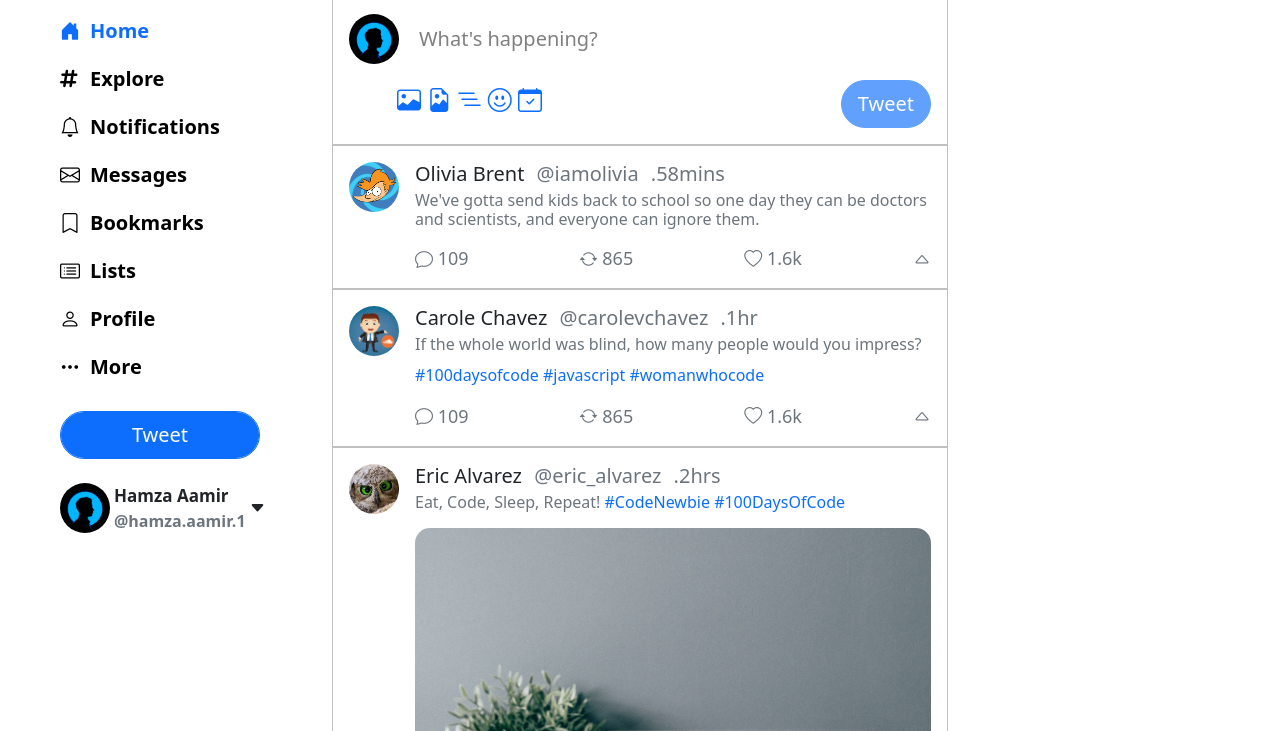
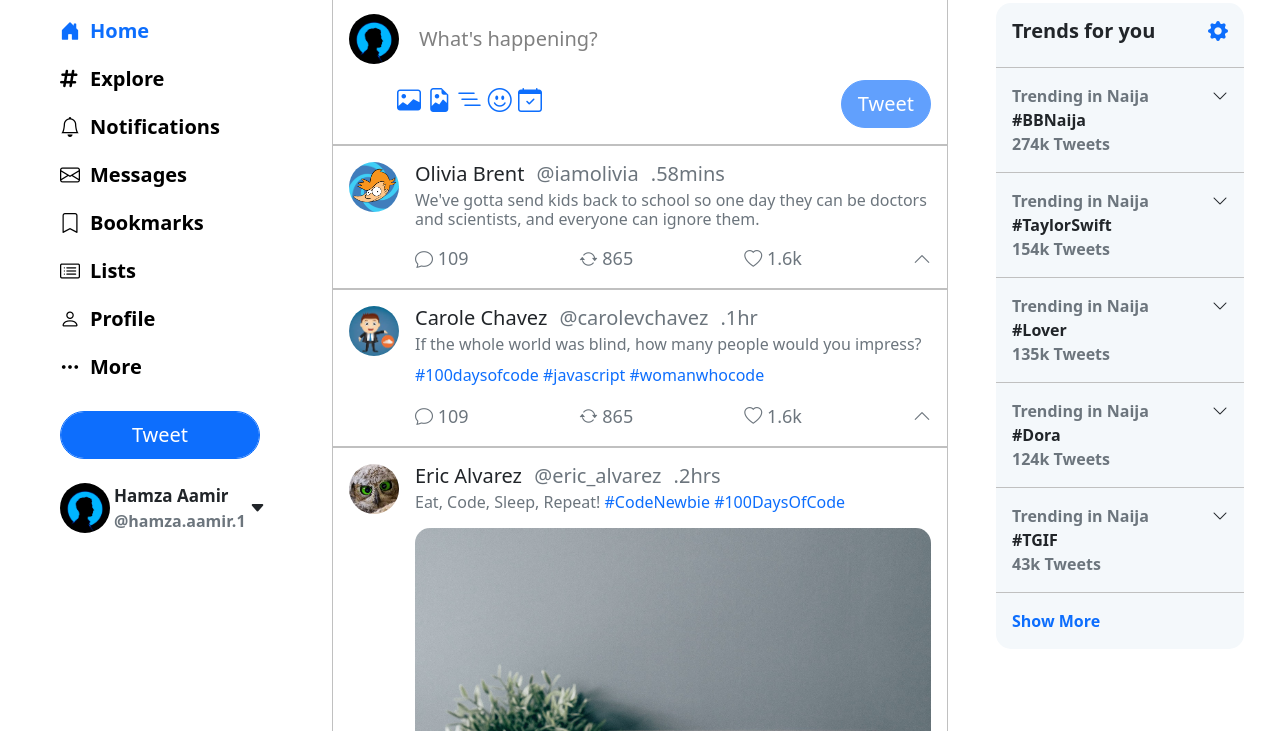
Before and after one commit to hamza-aamir-1/SMIT_Twitter_using_HTML_CSS_Bootstrap, a plain HTML site: page index.html in a window 1280 px wide. Shown: the part 69-800 px from the top of the page. Drawn offline with nearby package versions, Linux system fonts and the light colour scheme.

Commit message:
Trends Done... Assignment Finished

```diff
--- a/css/style.css
+++ b/css/style.css
@@ -42,6 +42,13 @@
 .tweet-post-img{
     border-radius: 15px;
 }
+.tweet-post{
+    transition-duration: 0.4s;
+    cursor: pointer;
+}
+.tweet-post:hover{
+    background-color: #F4F8FB;
+}
 /* Main */
 
 /* Right */
@@ -55,4 +62,11 @@
     outline: none;
     background-color: #E7ECF0;
 }
+.right-trends{
+    background-color: #F4F8FB;
+    border-radius: 15px;
+}
+.trends-border{
+    border-top: 1px solid silver;
+}
 /* Right */
--- a/index.html
+++ b/index.html
@@ -195,7 +195,7 @@
             </div>
         </div>
 
-        <div class="main-home p-3 d-flex flex-row">
+        <div class="main-home p-3 d-flex flex-row tweet-post">
             <div class="me-3">
                 <a href="#">
                     <img src="img/dp1.jpg" class="rounded-circle main-dp" alt="">
@@ -231,14 +231,14 @@
                     </div>
                     <div>
                         <a href="#" class="text-decoration-none text-secondary">
-                            <i class="bi bi-caret-up"></i>
+                            <i class="bi bi-chevron-up"></i>
                         </a>
                     </div>
                 </div>
             </div>
         </div>
 
-        <div class="main-home p-3 d-flex flex-row">
+        <div class="main-home p-3 d-flex flex-row tweet-post">
             <div class="me-3">
                 <a href="#">
                     <img src="img/dp2.jpg" class="rounded-circle main-dp" alt="">
@@ -279,14 +279,14 @@
                     </div>
                     <div>
                         <a href="#" class="text-decoration-none text-secondary">
-                            <i class="bi bi-caret-up"></i>
+                            <i class="bi bi-chevron-up"></i>
                         </a>
                     </div>
                 </div>
             </div>
         </div>
 
-        <div class="main-home p-3 d-flex flex-row">
+        <div class="main-home p-3 d-flex flex-row tweet-post">
             <div class="me-3">
                 <a href="#">
                     <img src="img/dp3.jpg" class="rounded-circle main-dp" alt="">
@@ -327,7 +327,7 @@
                     </div>
                     <div>
                         <a href="#" class="text-decoration-none text-secondary">
-                            <i class="bi bi-caret-up"></i>
+                            <i class="bi bi-chevron-up"></i>
                         </a>
                     </div>
                 </div>
@@ -346,6 +346,64 @@
             <input type="search" class="form-control py-2 px-3 right-search" placeholder="Search Twitter">
         </div>
 
+        <div class="my-3 right-trends">
+
+            <div class="d-flex flex-row align-items-center justify-content-between h5 fw-bold py-3 px-3">
+                <div>Trends for you</div>
+                <div><i class="bi bi-gear-fill text-primary"></i></div>
+            </div>
+
+            <div class="d-flex flex-row justify-content-between py-3 px-3 trends-border">
+                <div>
+                    <div class="text-secondary fw-bold">Trending in Naija</div>
+                    <div class="fw-bold">#BBNaija</div>
+                    <div class="text-secondary fw-bold">274k Tweets</div>
+                </div>
+                <div><i class="bi bi-chevron-down"></i></div>
+            </div>
+
+            <div class="d-flex flex-row justify-content-between py-3 px-3 trends-border">
+                <div>
+                    <div class="text-secondary fw-bold">Trending in Naija</div>
+                    <div class="fw-bold">#TaylorSwift</div>
+                    <div class="text-secondary fw-bold">154k Tweets</div>
+                </div>
+                <div><i class="bi bi-chevron-down"></i></div>
+            </div>
+
+            <div class="d-flex flex-row justify-content-between py-3 px-3 trends-border">
+                <div>
+                    <div class="text-secondary fw-bold">Trending in Naija</div>
+                    <div class="fw-bold">#Lover</div>
+                    <div class="text-secondary fw-bold">135k Tweets</div>
+                </div>
+                <div><i class="bi bi-chevron-down"></i></div>
+            </div>
+
+            <div class="d-flex flex-row justify-content-between py-3 px-3 trends-border">
+                <div>
+                    <div class="text-secondary fw-bold">Trending in Naija</div>
+                    <div class="fw-bold">#Dora</div>
+                    <div class="text-secondary fw-bold">124k Tweets</div>
+                </div>
+                <div><i class="bi bi-chevron-down"></i></div>
+            </div>
+
+            <div class="d-flex flex-row justify-content-between py-3 px-3 trends-border">
+                <div>
+                    <div class="text-secondary fw-bold">Trending in Naija</div>
+                    <div class="fw-bold">#TGIF</div>
+                    <div class="text-secondary fw-bold">43k Tweets</div>
+                </div>
+                <div><i class="bi bi-chevron-down"></i></div>
+            </div>
+
+            <div class="py-3 px-3 trends-border">
+                <a href="#" class="text-primary text-decoration-none fw-bold">Show More</a>
+            </div>
+
+        </div>
+
     </div>
     </aside>
     <!-- /Right -->
```
